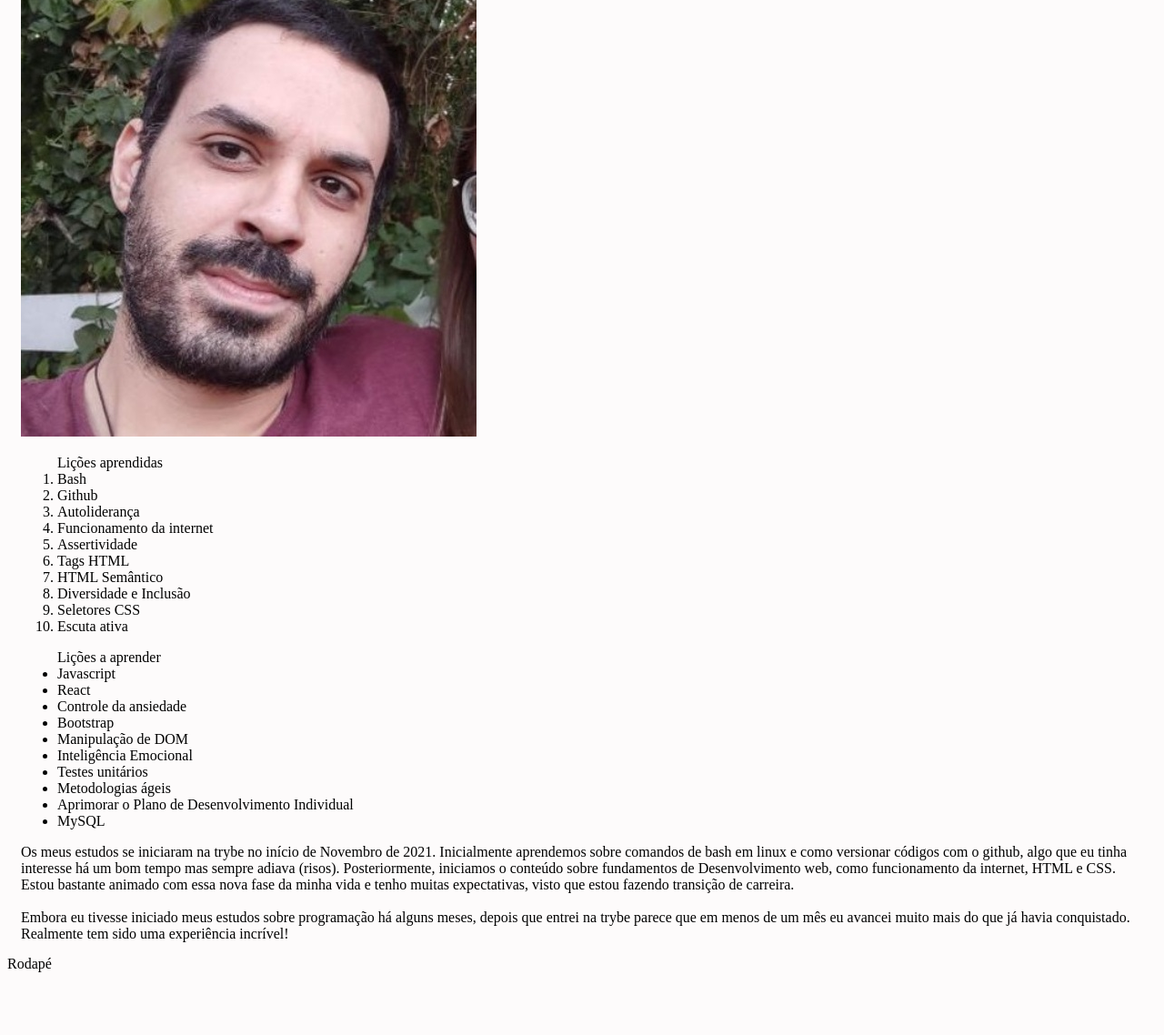
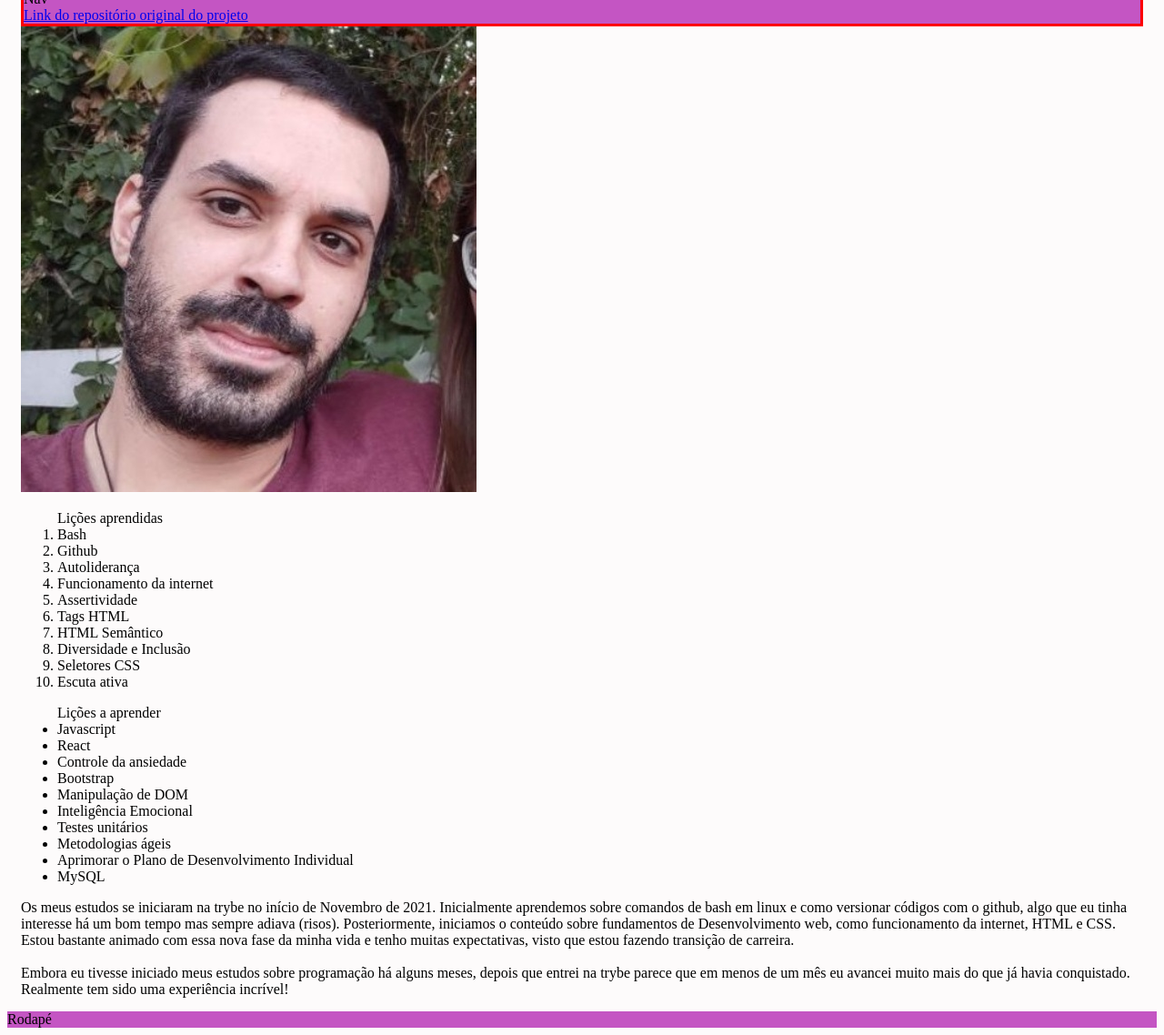
Before and after one commit to AugustoMagalhaes/html-01-lessons-learned, a plain HTML site: page index.html in a window 1280 px wide. Shown: the part 83-1221 px from the top of the page at 91% size. Before the commit the page ends 1160 px from the top, so only its background shows below. Drawn offline with Linux system fonts and the light colour scheme.

Commit message:
Adicionando cor de fundo pra 'nav' e 'footer'.

```diff
--- a/style.css
+++ b/style.css
@@ -18,5 +18,11 @@ main {
 }
 
 nav {
+  margin-top: 70px;
+  background-color:#a802a8a9;
+  border: 3px solid red;
+}
 
+#rodape {
+  background-color: #a802a8a9;
 }
```
